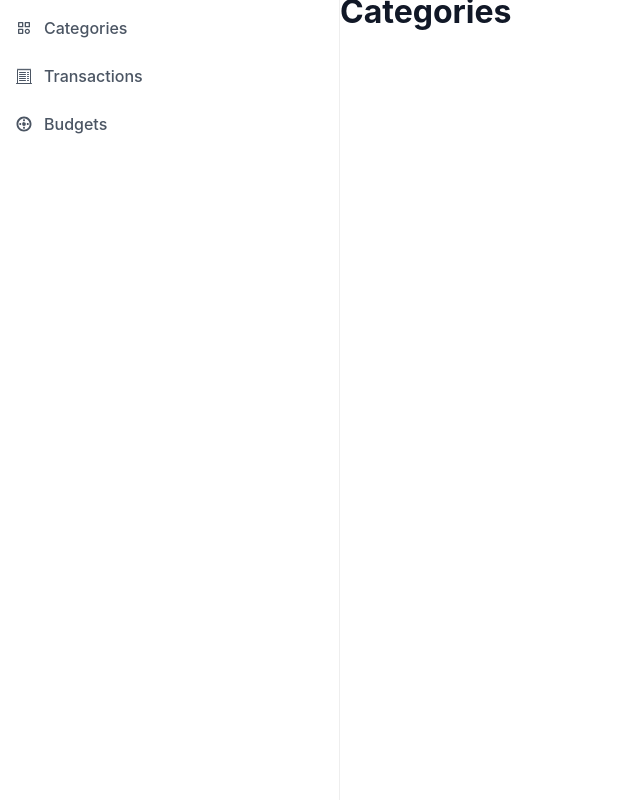
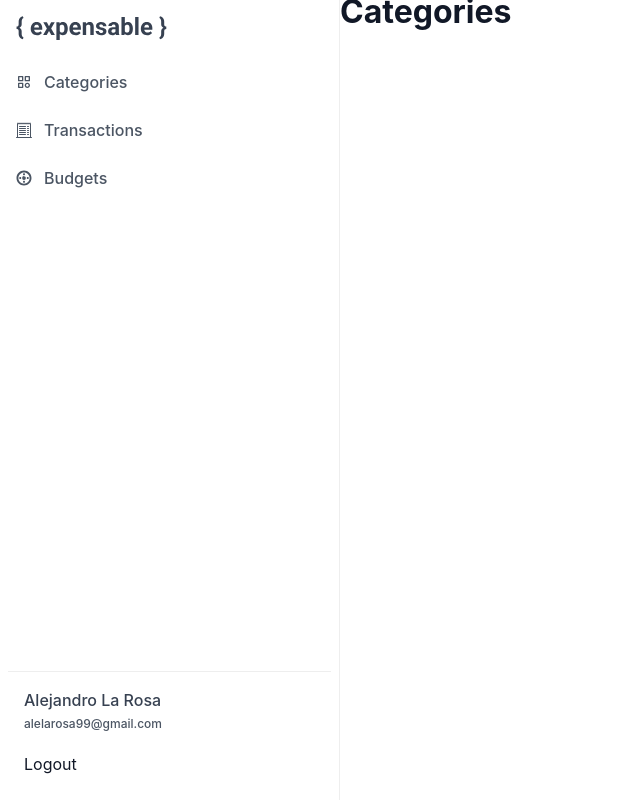
Before and after one commit to Alejandro1709/Expensable-Alpha, a React (Create React App) app: page / in a window 1280 px wide. Shown: the whole page, without its empty margins (0-640 px from the left). Built offline with nearby package versions, Linux system fonts and the light colour scheme.

Commit message:
Add: media queries to sidebar

```diff
--- a/src/components/SidebarNav/sidebar-nav-item.js
+++ b/src/components/SidebarNav/sidebar-nav-item.js
@@ -20,11 +20,19 @@ const StyledAnchor = styled.div`
   &:focus {
     outline: 1px solid ${colors.pink[500]};
   }
+
+  @media screen and (max-width: 568px) {
+    border-radius: 0;
+  }
 `;
 
 const StyledLink = styled(NavLink)`
   text-decoration: none;
   border-radius: 0.375rem;
+
+  @media screen and (max-width: 568px) {
+    border-radius: 0;
+  }
 `;
 
 function SidebarNavItem({ name, icon, ...rest }) {
--- a/src/components/SidebarNav/sidebar-nav.js
+++ b/src/components/SidebarNav/sidebar-nav.js
@@ -1,7 +1,24 @@
 import { useState } from 'react';
+import { ReactComponent as Logo } from '../../images/logo.svg';
+import { FiLogOut } from 'react-icons/fi';
 import SidebarNavItem from './sidebar-nav-item';
 import PropTypes, { arrayOf } from 'prop-types';
 import styled from '@emotion/styled';
+import { colors } from '../../styles';
+
+const StyledLogo = styled.div`
+  /* display: flex; */
+  padding: 0.5rem;
+
+  @media screen and (max-width: 568px) {
+    display: flex;
+    justify-content: space-between;
+    align-items: center;
+    padding: 1rem;
+    width: 100%;
+    background-color: white;
+  }
+`;
 
 const StyledNav = styled.div`
   display: flex;
@@ -11,15 +28,74 @@ const StyledNav = styled.div`
   width: 340px;
   flex-shrink: 0;
   border-right: 1px solid #eee;
+
+  @media screen and (max-width: 568px) {
+    display: block;
+    padding: 0;
+    width: 100%;
+    background-color: ${colors.gray[100]};
+  }
 `;
+
+const StyledFooter = styled.div`
+  display: flex;
+  flex-direction: column;
+  gap: 1rem;
+  padding: 1rem;
+  border-top: 1px solid #eee;
+  margin-top: auto;
+
+  @media screen and (max-width: 568px) {
+    display: none;
+  }
+`;
+
+const StyledActions = styled.div``;
+
+const StyledCurrUser = styled.p`
+  color: ${colors.gray[700]};
+  font-weight: 500;
+`;
+
+const StyledCurrUserEmail = styled.p`
+  color: ${colors.gray[600]};
+  font-weight: 500;
+  font-size: 12px;
+`;
+
+const StyledMobileFooter = styled.div`
+  display: none;
+
+  @media screen and (max-width: 568px) {
+    display: flex;
+    flex-direction: row;
+    align-items: center;
+    gap: 1rem;
+  }
+`;
+
 function SidebarNav({ initialNavigation }) {
   const [navigation] = useState(initialNavigation);
 
   return (
     <StyledNav>
+      <StyledLogo>
+        <Logo />
+        <StyledMobileFooter>
+          <p>Alejandro</p>
+          <FiLogOut />
+        </StyledMobileFooter>
+      </StyledLogo>
       {navigation.map((nav) => (
         <SidebarNavItem key={nav.name} {...nav} />
       ))}
+      <StyledFooter>
+        <StyledActions>
+          <StyledCurrUser>Alejandro La Rosa</StyledCurrUser>
+          <StyledCurrUserEmail>alelarosa99@gmail.com</StyledCurrUserEmail>
+        </StyledActions>
+        <p>Logout</p>
+      </StyledFooter>
     </StyledNav>
   );
 }
```
